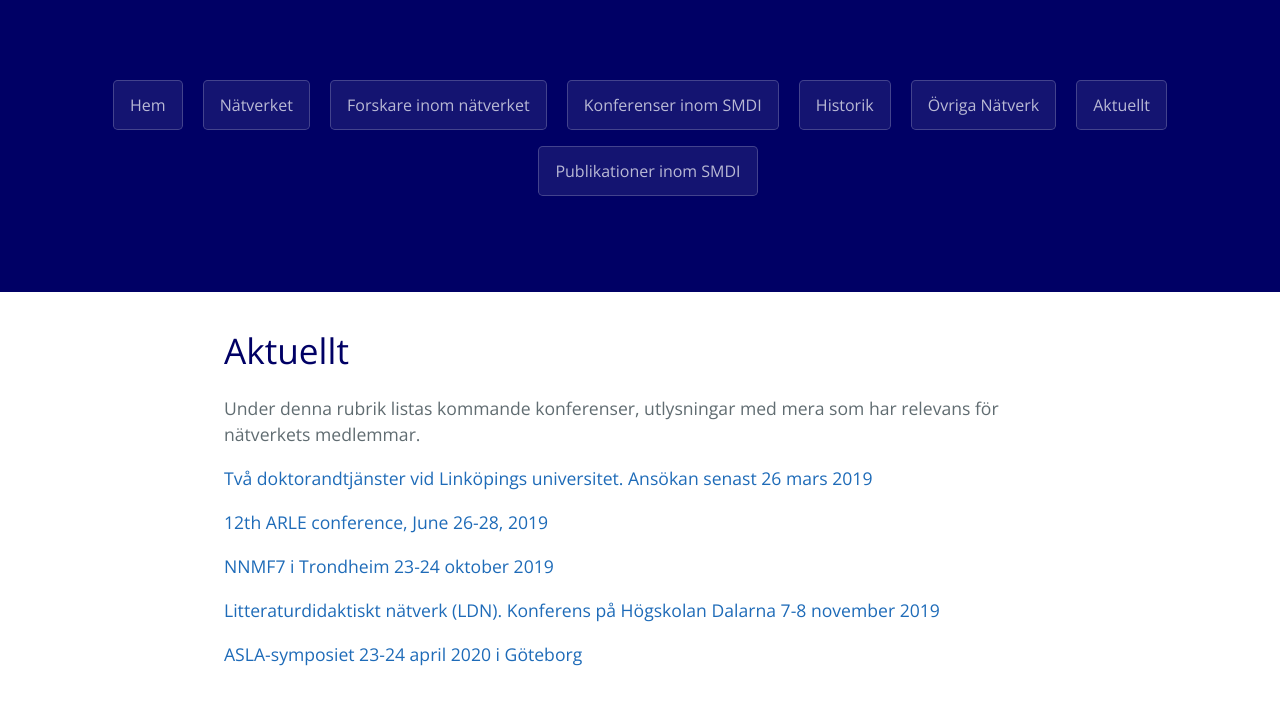
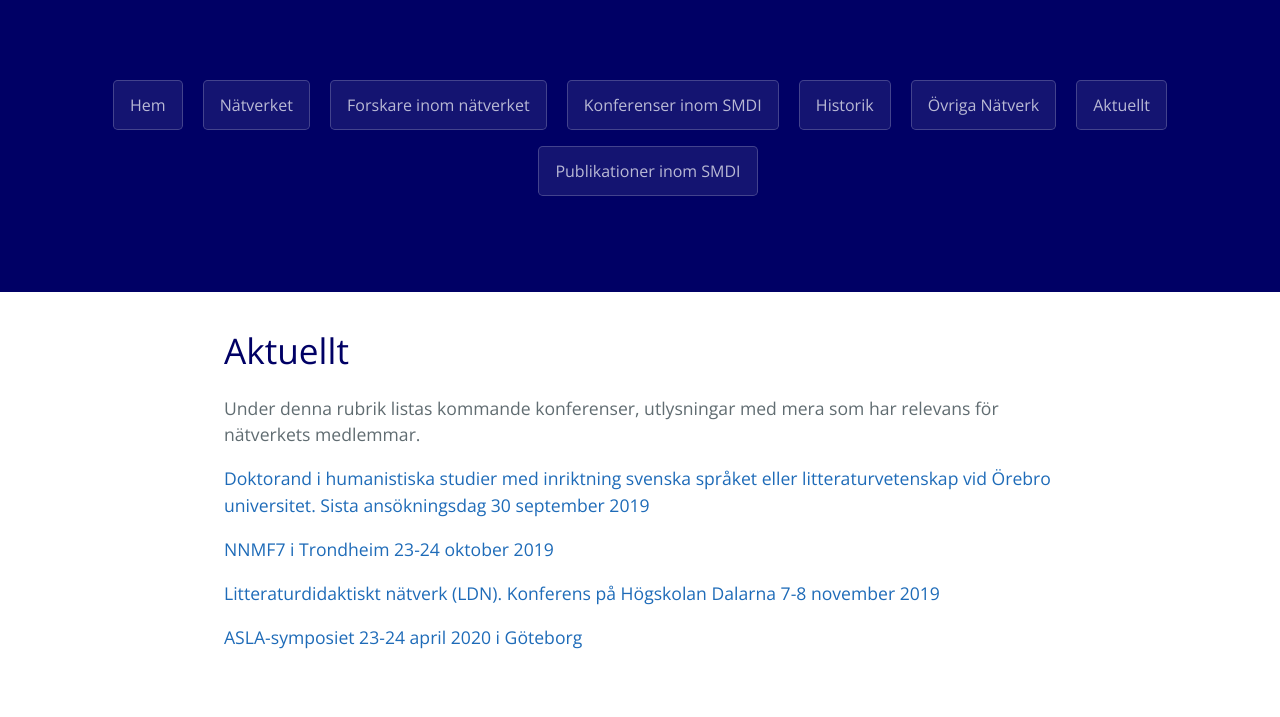
Before and after one commit to smdihemsida/smdihemsida.github.io, a Jekyll site: the page built from aktuellt.md, in a window 1280 px wide. Shown: the part 230-947 px from the top of the page. Built offline with Jekyll 4.4.1, drawn with Linux system fonts in a browser that asks for light colours; our own code applies the rules of GitHub Pages for plain Markdown files.

Commit message:
Update aktuellt.md

```diff
--- a/aktuellt.md
+++ b/aktuellt.md
@@ -6,9 +6,7 @@ layout: pages
 
 Under denna rubrik listas kommande konferenser, utlysningar med mera som har relevans för nätverkets medlemmar.
 
-[Två doktorandtjänster vid Linköpings universitet. Ansökan senast 26 mars 2019](https://liu.se/jobba-pa-liu/lediga-jobb?rmpage=job&rmjob=10333&rmlang=SE)
-
-[12th ARLE conference, June 26-28, 2019](https://www.arle2019.com/)
+[Doktorand i humanistiska studier med inriktning svenska språket eller litteraturvetenskap vid Örebro universitet. Sista ansökningsdag 30 september 2019](https://www.oru.se/jobba-hos-oss/lediga-jobb/jobbannons/?jid=20190309)
 
 [NNMF7 i Trondheim 23-24 oktober 2019](https://www.ntnu.no/nnmf7)
 
```
